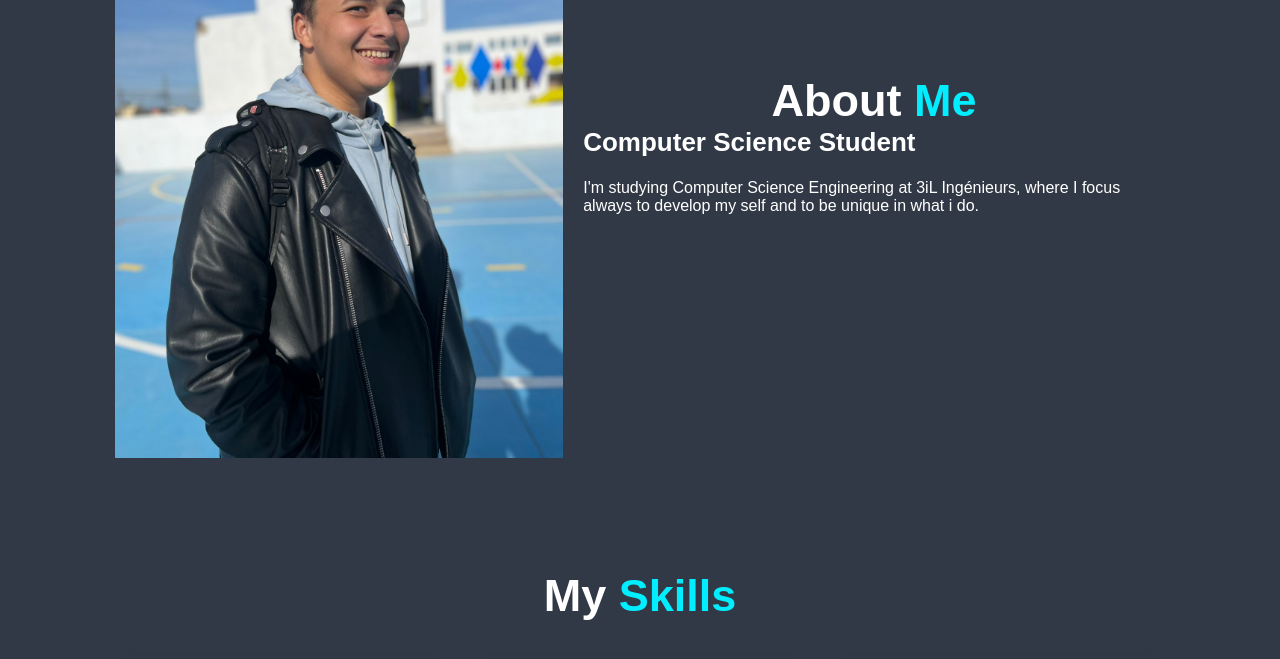
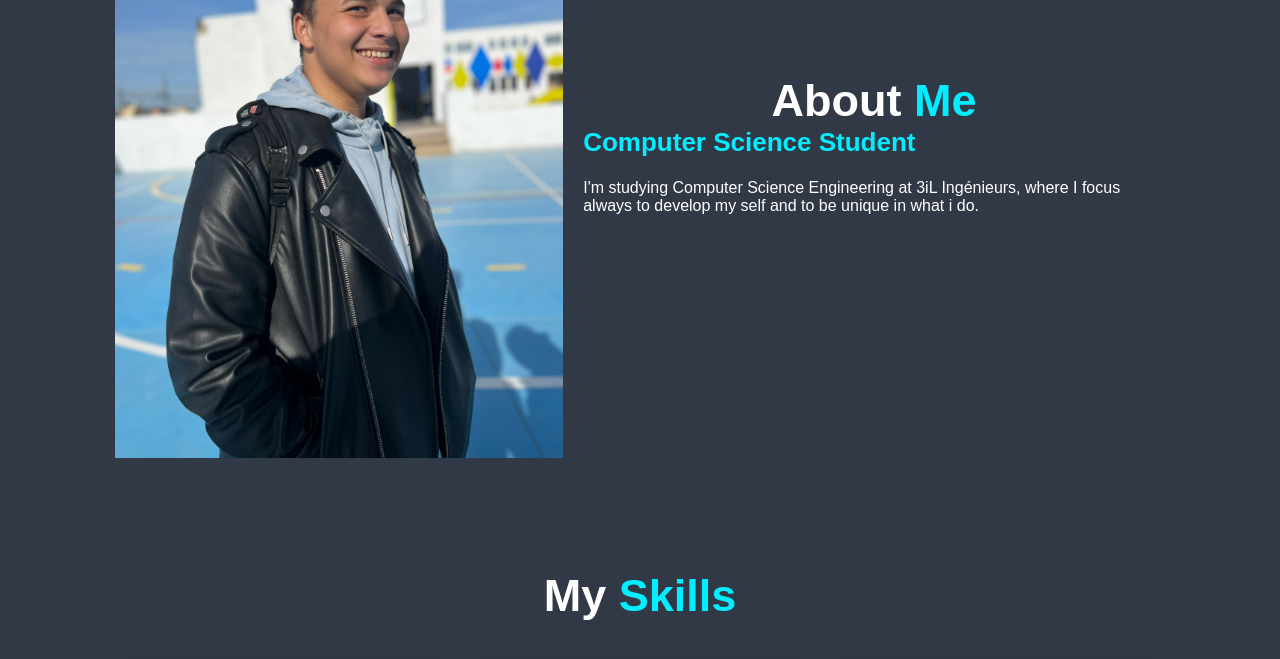
Before and after one commit to BahaeEddine7/portfolio, a plain HTML site: page index.html in a window 1280 px wide. Shown: the part 1080-1739 px from the top of the page. Drawn offline with nearby package versions, Linux system fonts and the light colour scheme; files whose address does not match are found by name.

Commit message:
Add files via upload

```diff
--- a/index.html
+++ b/index.html
@@ -57,7 +57,7 @@
 
         <div class="about-content">
             <h2 class="heading">About <span>Me</span></h2>
-            <h3>Computer Science Student</h3>
+            <h3><span>Computer Science Student</span></h3>
             <p>I'm studying Computer Science Engineering at 3iL Ingénieurs, where I focus always to develop my self and to be unique in what i do.</p>
         </div>
     </section>
--- a/style.css
+++ b/style.css
@@ -172,6 +172,9 @@ span{
     font-size: 2.6rem;
 }
 
+span{
+    color: var(--main-color);
+}
 .about-content p{
     font-size: 1.6rem;
     margin:2rem 0 3rem  ;
```
